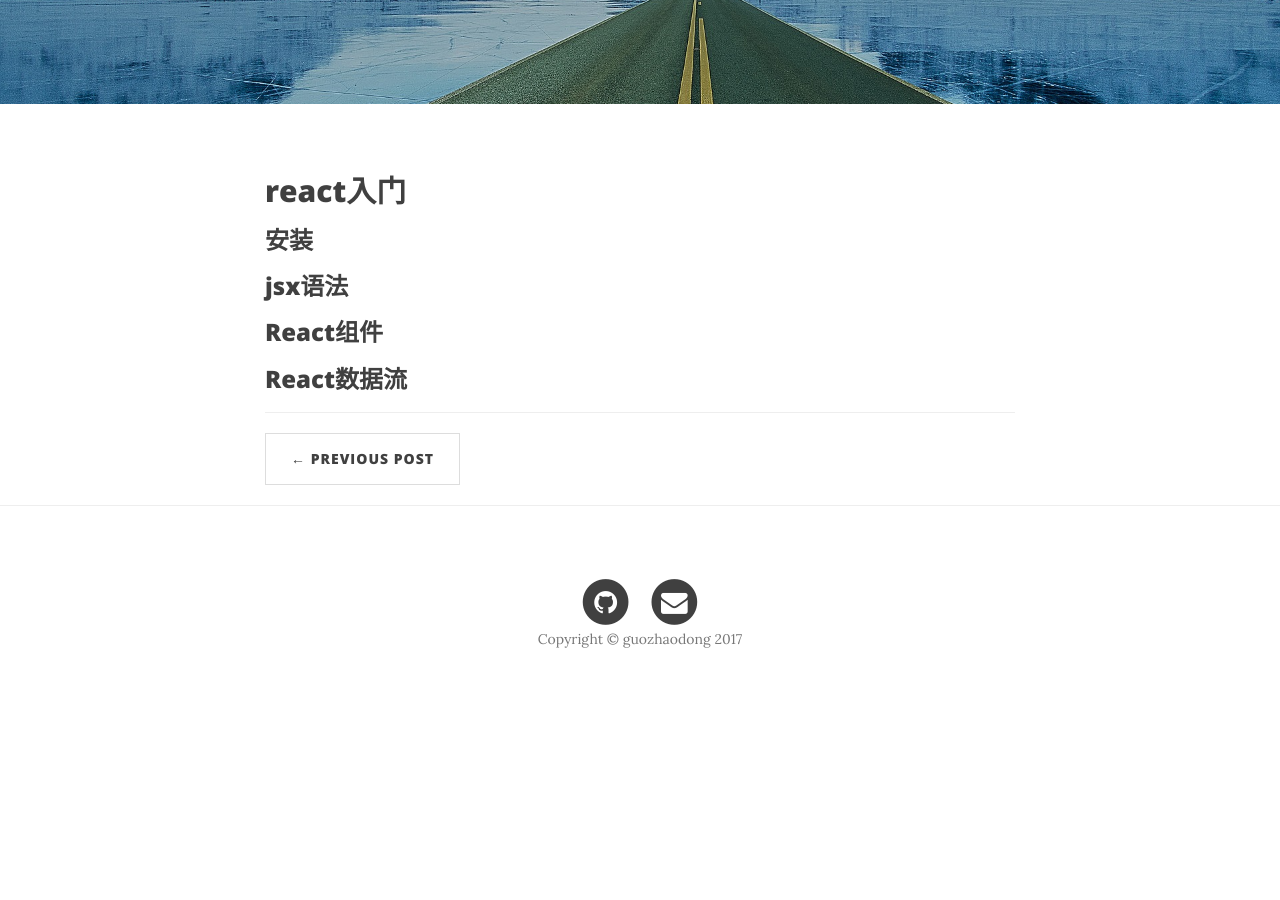
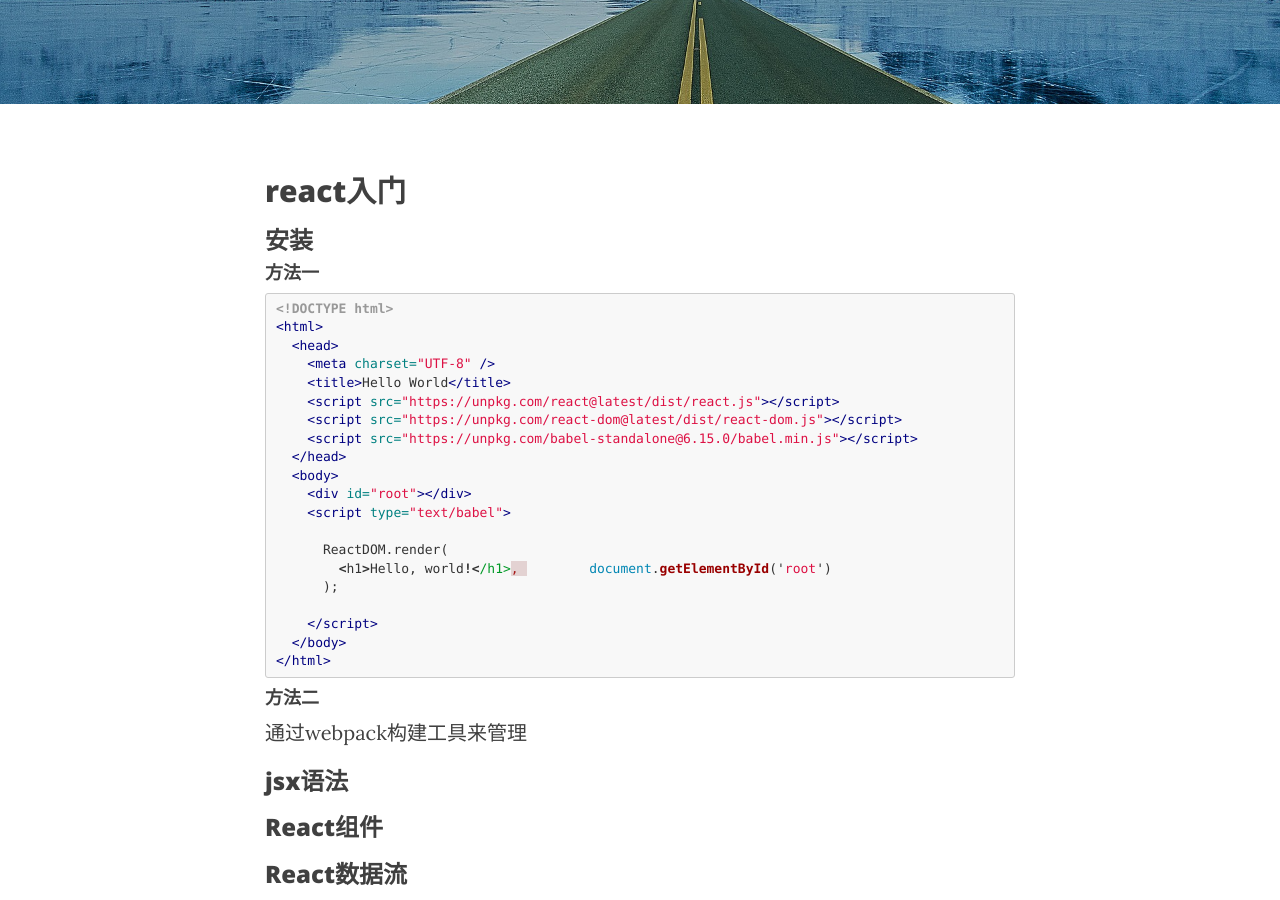
Before and after one commit to Bubble2/Bubble2.github.io, a Jekyll site: the page built from _posts/2017-08-14-react-lesson1.md, in a window 1280 px wide and 900 px high, scrolled down 309 px. Built offline with Jekyll 4.4.1, drawn with Linux system fonts in a browser that asks for light colours; nearby versions of some CDN libraries; before the commit the page ends 1024 px from its top, so only the background shows below that.

Commit message:
modify react-lesson1

````diff
--- a/_posts/2017-08-14-react-lesson1.md
+++ b/_posts/2017-08-14-react-lesson1.md
@@ -9,6 +9,39 @@ author:     "guozhaodong"
 
 ### 安装
 
+#### 方法一
+
+``` html
+<!DOCTYPE html>
+<html>
+  <head>
+    <meta charset="UTF-8" />
+    <title>Hello World</title>
+    <script src="https://unpkg.com/react@latest/dist/react.js"></script>
+    <script src="https://unpkg.com/react-dom@latest/dist/react-dom.js"></script>
+    <script src="https://unpkg.com/babel-standalone@6.15.0/babel.min.js"></script>
+  </head>
+  <body>
+    <div id="root"></div>
+    <script type="text/babel">
+
+      ReactDOM.render(
+        <h1>Hello, world!</h1>,
+        document.getElementById('root')
+      );
+
+    </script>
+  </body>
+</html>
+```
+
+#### 方法二
+
+通过webpack构建工具来管理
+
+
+
+
 ### jsx语法
 
 ### React组件
````
